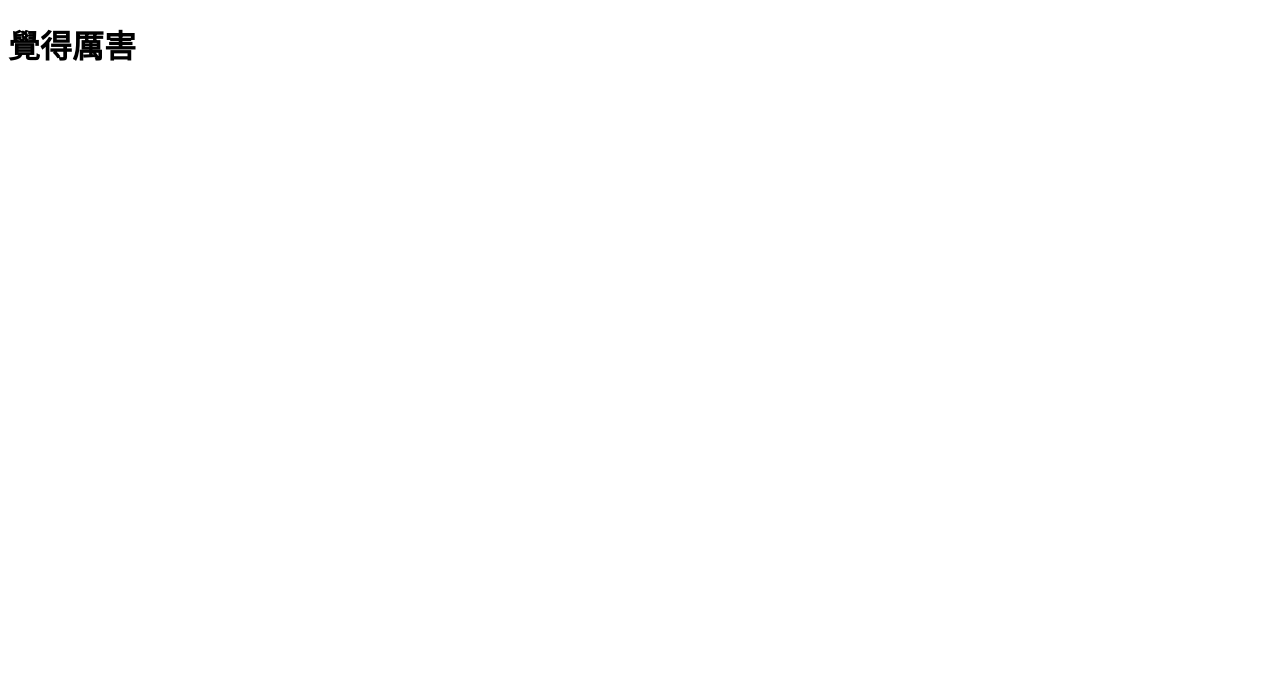
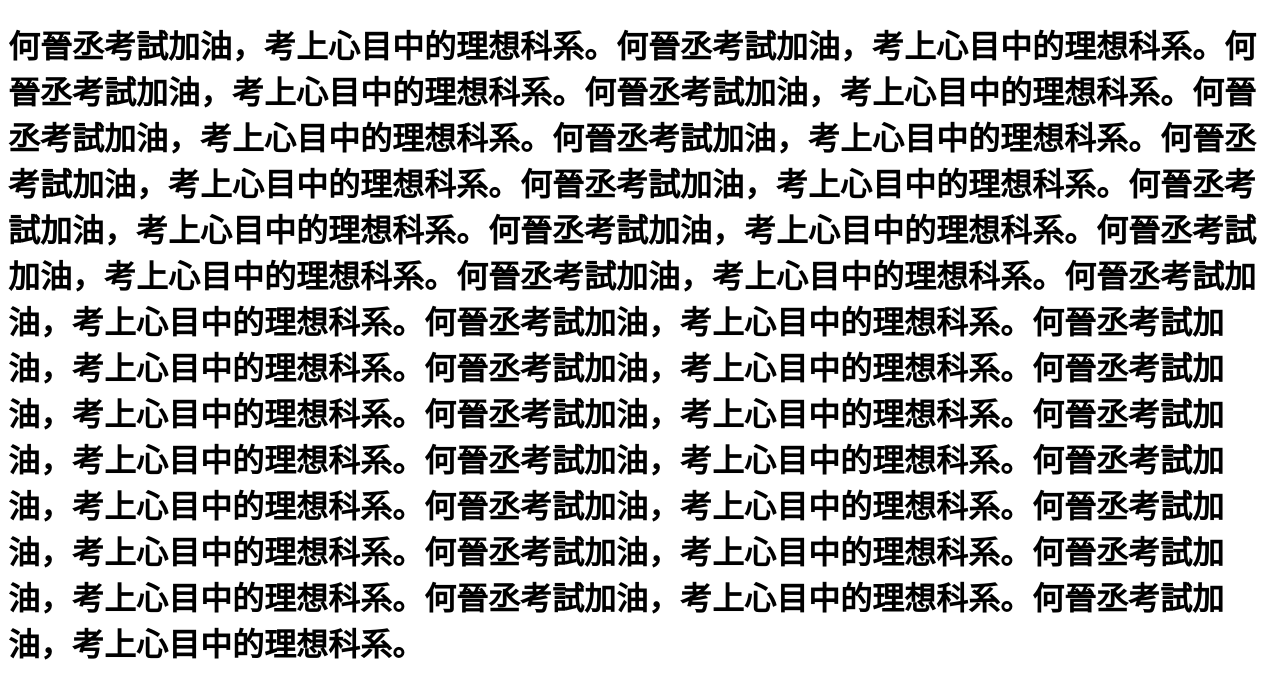
Before and after one commit to hoyingchang/hoyingchang.github.io, a plain HTML site: page index.html in a window 1280 px wide. Drawn offline with Linux system fonts and the light colour scheme.

Commit message:
何晉丞加油

```diff
--- a/index.html
+++ b/index.html
@@ -5,6 +5,6 @@
     <title>你好，GitHub</title>
   </head>
   <body>
-    <h1>覺得厲害</h1>
+    <h1>何晉丞考試加油，考上心目中的理想科系。何晉丞考試加油，考上心目中的理想科系。何晉丞考試加油，考上心目中的理想科系。何晉丞考試加油，考上心目中的理想科系。何晉丞考試加油，考上心目中的理想科系。何晉丞考試加油，考上心目中的理想科系。何晉丞考試加油，考上心目中的理想科系。何晉丞考試加油，考上心目中的理想科系。何晉丞考試加油，考上心目中的理想科系。何晉丞考試加油，考上心目中的理想科系。何晉丞考試加油，考上心目中的理想科系。何晉丞考試加油，考上心目中的理想科系。何晉丞考試加油，考上心目中的理想科系。何晉丞考試加油，考上心目中的理想科系。何晉丞考試加油，考上心目中的理想科系。何晉丞考試加油，考上心目中的理想科系。何晉丞考試加油，考上心目中的理想科系。何晉丞考試加油，考上心目中的理想科系。何晉丞考試加油，考上心目中的理想科系。何晉丞考試加油，考上心目中的理想科系。何晉丞考試加油，考上心目中的理想科系。何晉丞考試加油，考上心目中的理想科系。何晉丞考試加油，考上心目中的理想科系。何晉丞考試加油，考上心目中的理想科系。何晉丞考試加油，考上心目中的理想科系。何晉丞考試加油，考上心目中的理想科系。何晉丞考試加油，考上心目中的理想科系。</h1>
   </body>
 </html>
```
